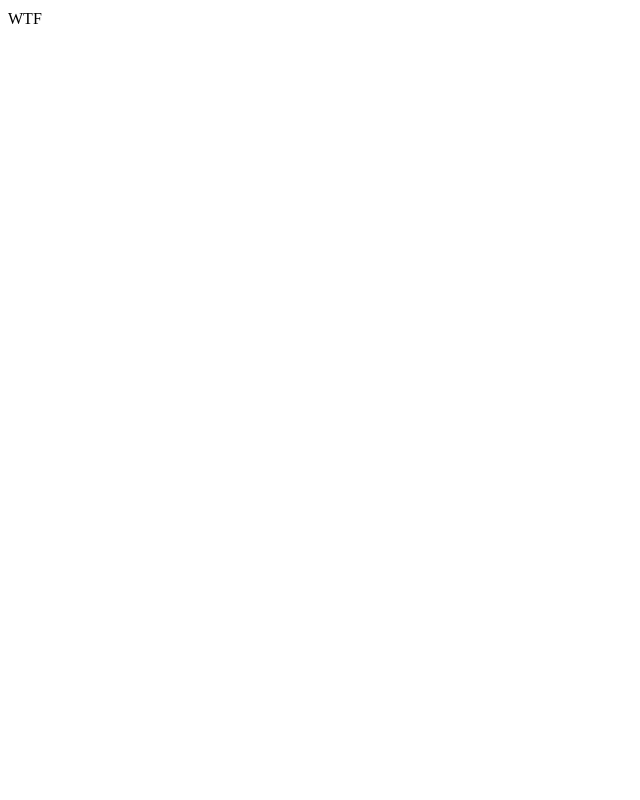
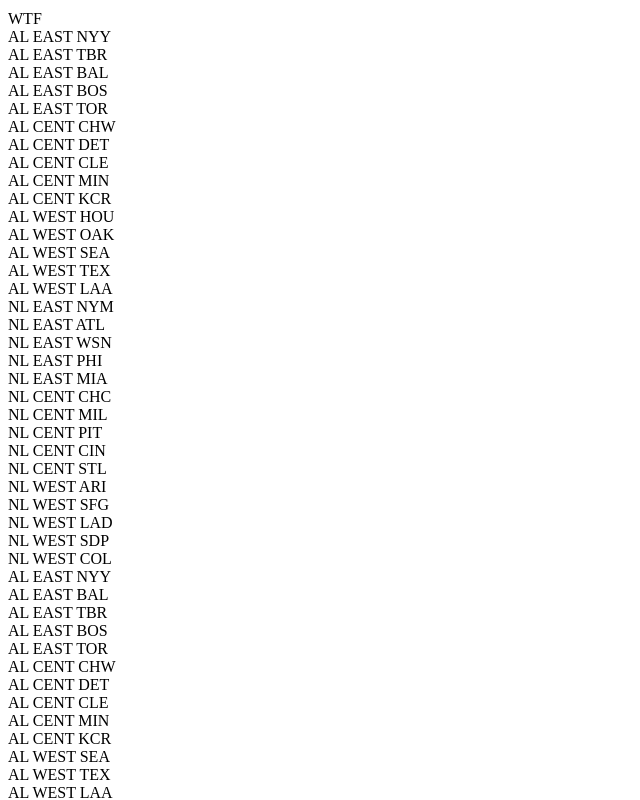
Before and after one commit to slarribeau/react-app-marty, a React (Create React App) app: page / in a window 1280 px wide. Shown: the top 800 px of the page, without its empty margins (0-640 px from the left). Built offline with nearby package versions, Linux system fonts and the light colour scheme.

Commit message:
You could say we are currently 'limping with gas'

```diff
--- a/src/components/App.js
+++ b/src/components/App.js
@@ -17,7 +17,7 @@ class App extends React.Component {
     }
 
     render() {
-        console.log(this.state.standings);
+        //console.log(this.state.standings);
         return (
             <div className= "ui container" style={{marginTop:'10px'}}>
                 <Standings data={this.state.standings}/>
--- a/src/components/Standings.js
+++ b/src/components/Standings.js
@@ -14,13 +14,15 @@ const Standings = (props) => {
     const x = props.data.map((standing) => {
         return (
             <div>
-                {standing}
+                {standing.League}  {standing.Division}  {standing.Team}
             </div>
         );
     });
-
+    console.log(x)
     return(
-        <div>WTF</div>
+        <div>WTF
+        {x}
+        </div>
     );
 }
 
```
